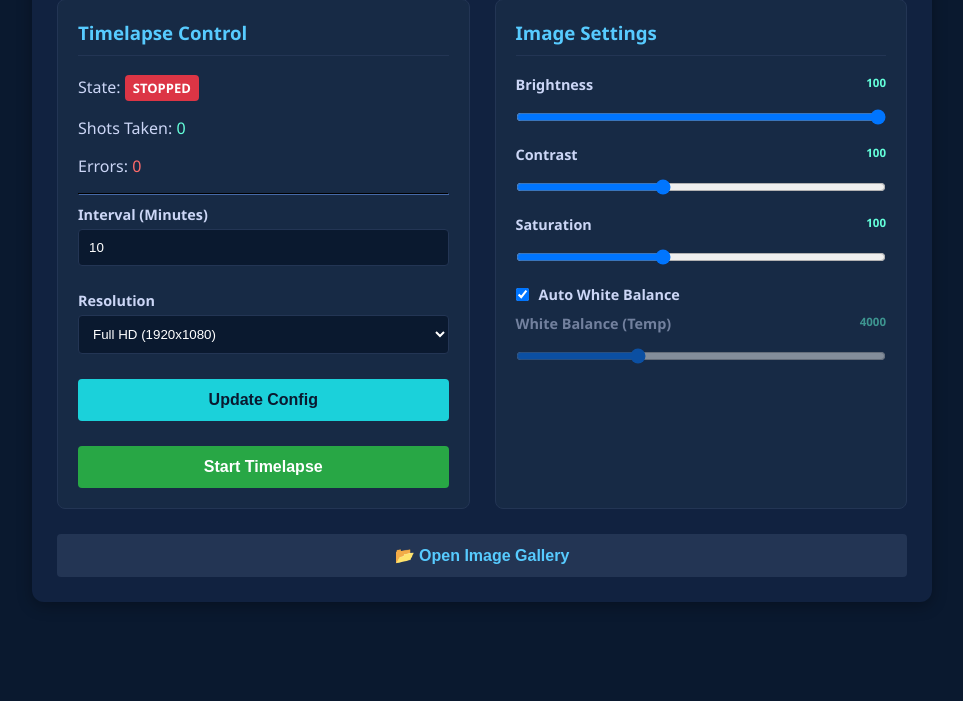
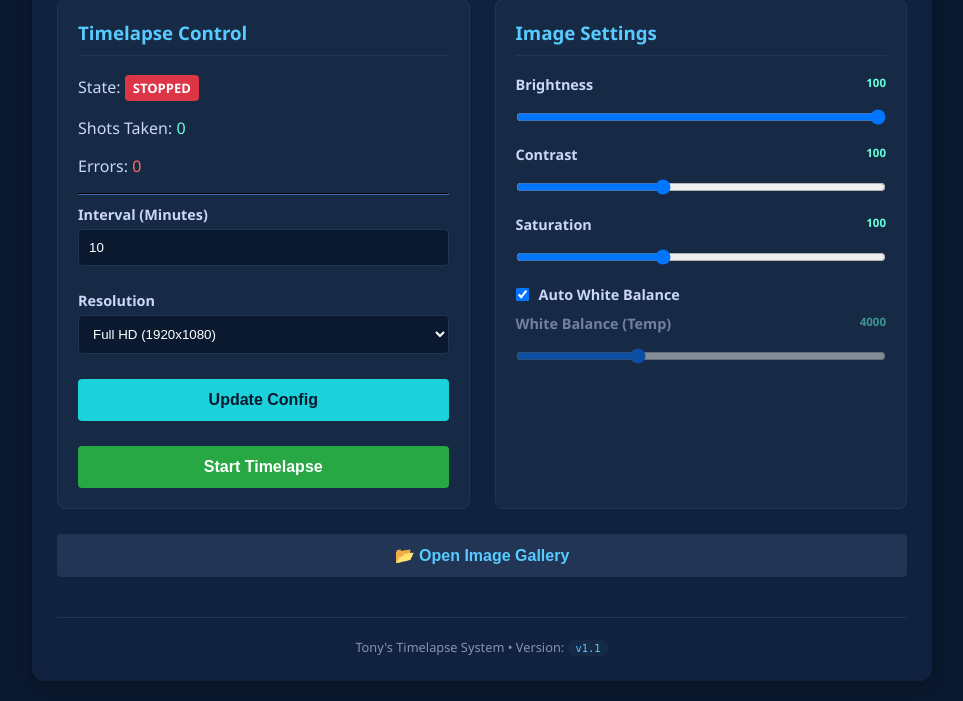
Before and after one commit to sector7gp/timelapse, a Flask app: page / in a window 1280 px wide. Shown: the part 599-1300 px from the top of the page, without its empty margins (158-1121 px from the left). Before the commit the page ends 1201 px from the top, so only its background shows below. Run offline with Flask 3, Linux system fonts and the light colour scheme.

Commit message:
feat(v1.1): add version footer showing current git branch

```diff
--- a/app.py
+++ b/app.py
@@ -18,9 +18,16 @@ logging.getLogger('werkzeug').setLevel(logging.WARNING)
 OUTPUT_DIR = os.path.abspath("images")
 camera = TimelapseController(output_dir=OUTPUT_DIR)
 
+def get_git_branch():
+    """Returns the current git branch name."""
+    try:
+        return subprocess.check_output(["git", "rev-parse", "--abbrev-ref", "HEAD"]).decode("utf-8").strip()
+    except Exception:
+        return "v1.1" # Fallback
+
 @app.route('/')
 def index():
-    return render_template('index.html')
+    return render_template('index.html', version=get_git_branch())
 
 @app.route('/api/status')
 def get_status():
--- a/templates/index.html
+++ b/templates/index.html
@@ -298,6 +298,23 @@
             box-shadow: 0 0 30px rgba(0, 0, 0, 0.5);
         }
 
+        footer {
+            text-align: center;
+            margin-top: 40px;
+            padding-top: 20px;
+            border-top: 1px solid #233554;
+            color: #8892b0;
+            font-size: 0.8em;
+        }
+
+        .version-badge {
+            background: #172a45;
+            padding: 2px 8px;
+            border-radius: 10px;
+            color: var(--accent-blue);
+            font-family: monospace;
+        }
+
         @media (max-width: 600px) {
             .controls-grid {
                 grid-template-columns: 1fr;
@@ -380,6 +397,10 @@
 
         <button class="btn-update" style="margin-top: 25px; background: #233554; color: var(--accent-blue);"
             onclick="openGallery()">📂 Open Image Gallery</button>
+
+        <footer>
+            Tony's Timelapse System &bull; Version: <span class="version-badge">{{ version }}</span>
+        </footer>
     </div>
 
     <!-- Gallery Modal -->
```
